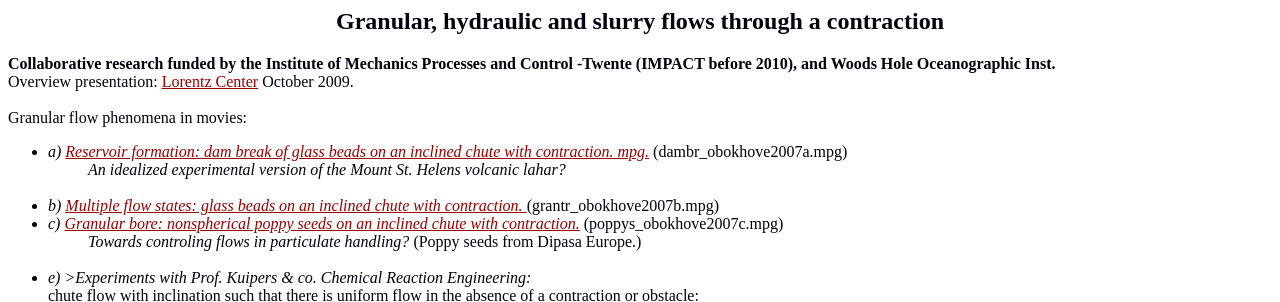
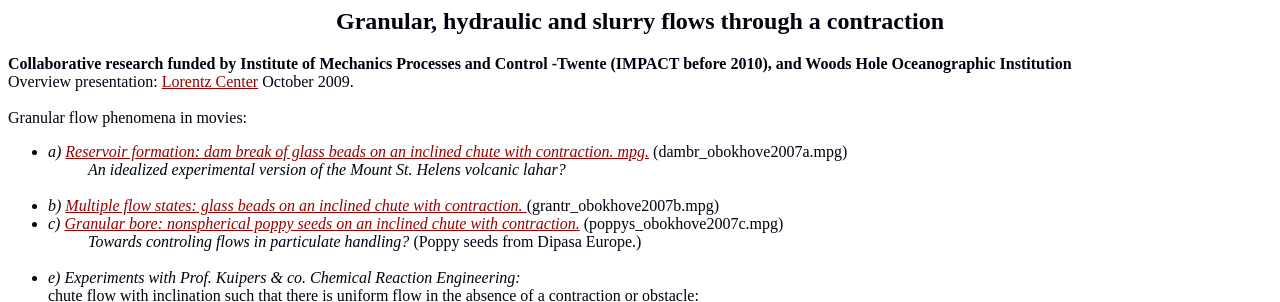
Before and after one commit to obokhove/obokhove.github.io, a plain HTML site: page granul2026.html in a window 1280 px wide. Shown: the top 302 px of the page. Drawn offline with Linux system fonts and the light colour scheme.

Commit message:
Add files via upload

```diff
--- a/granul2026.html
+++ b/granul2026.html
@@ -8,7 +8,7 @@
 <TR>
 <p><H2><CENTER>Granular, hydraulic and slurry flows through a contraction</CENTER></H2></p>
 
-<DT><p><STRONG>Collaborative research funded by the Institute of Mechanics Processes and Control -Twente (IMPACT before 2010), and Woods Hole Oceanographic Inst.</STRONG>
+<DT><p><STRONG>Collaborative research funded by Institute of Mechanics Processes and Control -Twente (IMPACT before 2010), and Woods Hole Oceanographic Institution</STRONG>
 
 <br>
 Overview presentation: <a href="lcscaling09.pdf"> Lorentz Center</a> October 2009.
@@ -24,7 +24,7 @@
 <li> <em>c) <A HREF="https://www.youtube.com/watch?v=R-iqHWdyzsY">Granular bore: nonspherical poppy seeds on an inclined chute with contraction.</A></em> (poppys_obokhove2007c.mpg)<br>
 <dd> <em>Towards controling flows in particulate handling?</A></em>
 (Poppy seeds from Dipasa Europe.)</dd><br>
-<li> <em>e) >Experiments with Prof. Kuipers & co. Chemical Reaction Engineering:</A></em><br>
+<li> <em>e) Experiments with Prof. Kuipers & co. Chemical Reaction Engineering:</A></em><br>
 chute flow with inclination such that there is uniform flow in the absence of a contraction or obstacle:
 <br>
 <img src="DSC00280.JPG" HEIGHT=200 WIDTH=300>
@@ -45,8 +45,7 @@
 <dd> <a href="https://www.youtube.com/watch?v=dx-5z0yZcFc"> experiment by Akers and Bokhove</a>: transition of steady state due to sudden release of floating particles with density of 900 kg/m^3. (obliquepor.mov)</dd>
 <li> Slurry flows: <a href="abbas2009.pdf">Discrete element study of liquid-solid flows.</a> Micheline Abbas et al., 2009.<br>
 Conf. Proceedings. International Symposium of Multiphase Flows, July 11-15, 2009, Xi'an, China.
-</ul>
-</p>
+</ul></p>
 <HR>
 <TABLE>
 <TR>
```
